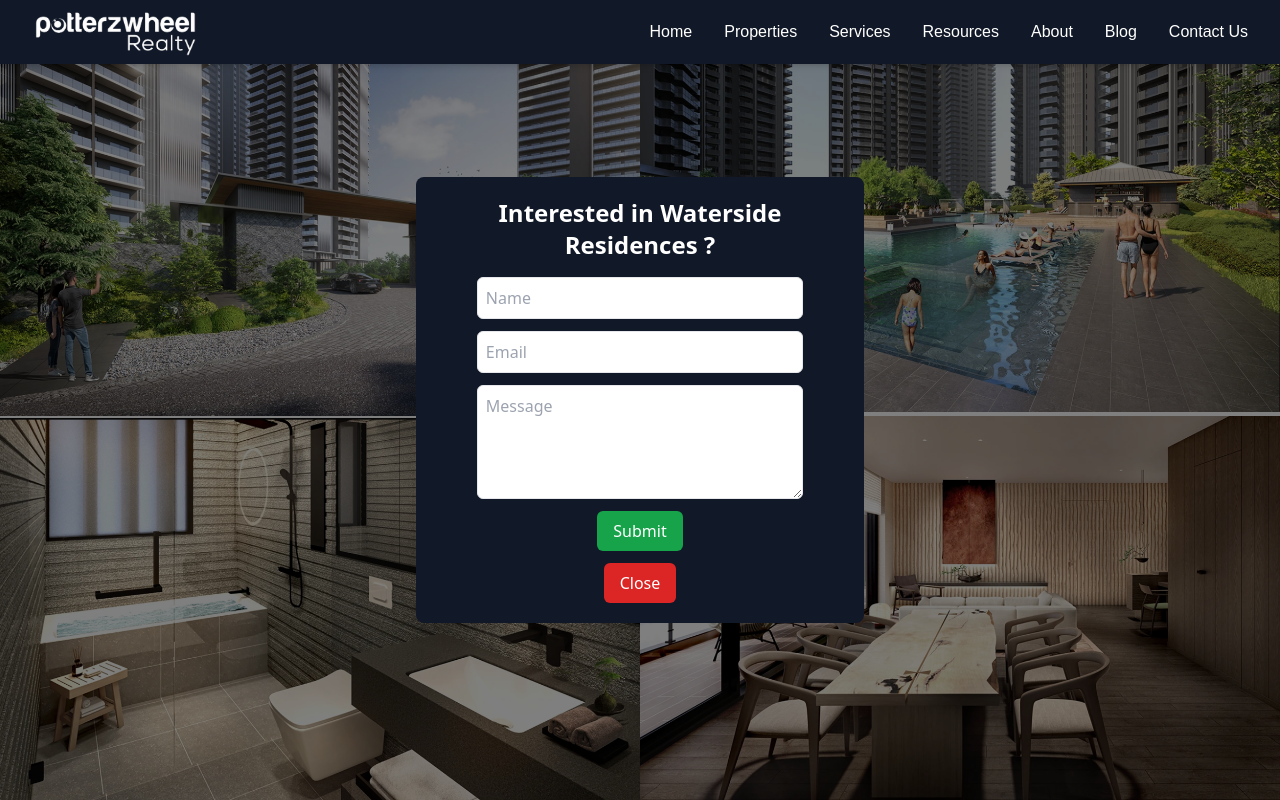
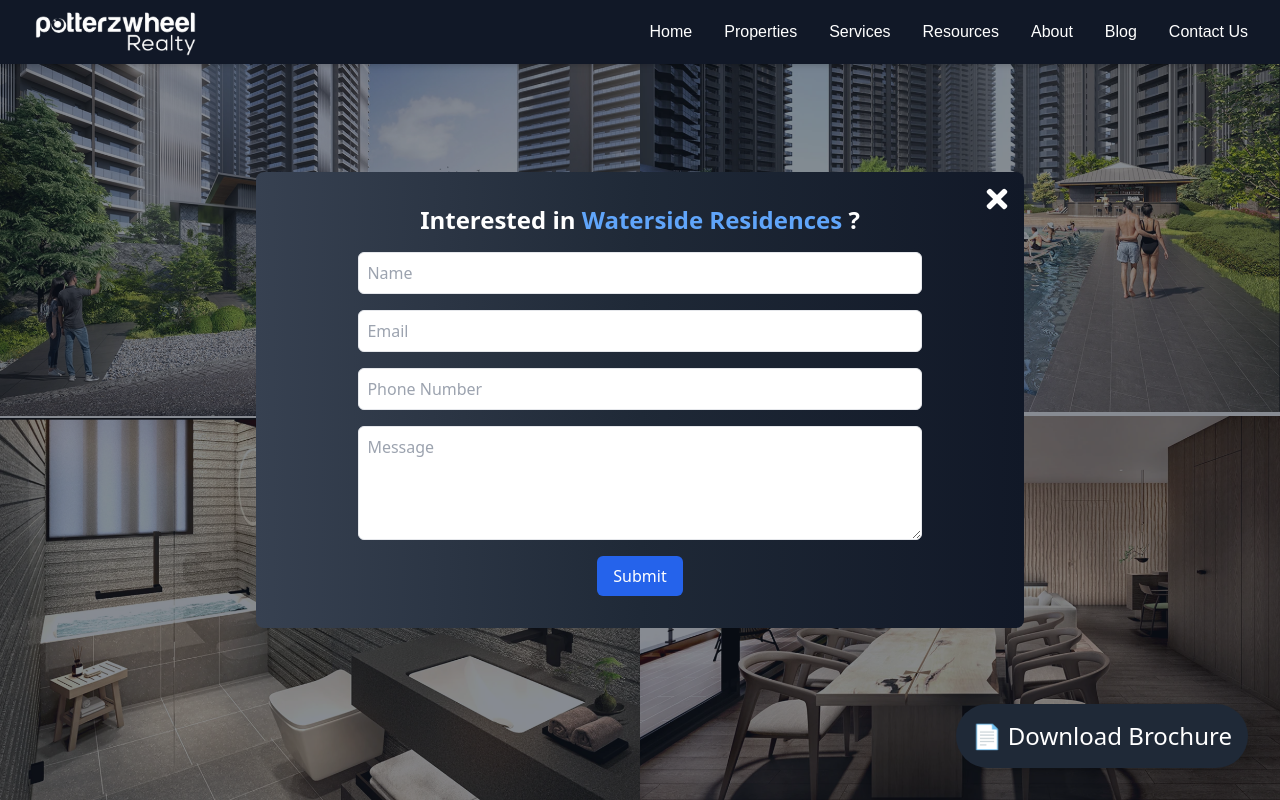
Before and after one commit to gaurank11/potterzwheel, a React (Vite) app: page /Krisumi in a window 1280 px wide. Shown: the top 800 px of the page. Built offline with nearby package versions, Linux system fonts and the light colour scheme.

Commit message:
final commit

```diff
--- a/src/components/Properties_Details.jsx
+++ b/src/components/Properties_Details.jsx
@@ -1,23 +1,48 @@
-import React, { useState } from 'react';
-import { FaFacebook, FaInstagramSquare, FaLinkedin } from 'react-icons/fa'; // Importing social media icons from react-icons
+import React, { useState, useEffect } from 'react';
+import { FaFacebook, FaInstagramSquare, FaLinkedin, FaTimes } from 'react-icons/fa';
+import emailjs from "emailjs-com";
+ // Importing social media icons from react-icons
 
  const PropertyDetails = ({
   images,
   description,
-  price,
   mapImage,
   mapUrl,
   details,
-  onFormSubmit,
   amenities,
   location,
   locationDescription,
   handleOpenInMap,
+  pdfUrl,
 }) => {
-  const [showPopup, setShowPopup] = useState(true);
+  const [showPopup, setShowPopup] = useState(false);
+  const [showSchedulePopup, setShowSchedulePopup] = useState(false);
+
+  useEffect(() => {
+    // Show popup after 30 seconds
+    const timeoutId = setTimeout(() => {
+      setShowPopup(true);
+    }, 3000); // 3 seconds
+
+    // Clean up the timeout when the component is unmounted or when popup is closed
+    return () => clearTimeout(timeoutId);
+  }, []);
 
   const closePopup = () => {
     setShowPopup(false);
+  };
+
+  const openPopup = () => {
+    setShowPopup(true);
+  };
+
+
+  const close2Popup = () => {
+    setShowSchedulePopup(false);
+  };
+
+  const open2Popup = () => {
+    setShowSchedulePopup(true);
   };
 
   const shareOnPlatform = (platform) => {
@@ -41,43 +66,228 @@ const PropertyDetails = ({
     window.open(shareUrl, '_blank');
   };
 
+  const [formData, setFormData] = useState({
+    name: "",
+    email: "",
+    phone: "",
+    message: "",
+    date: "",
+    time: "",
+  });
+
+  const onFormSubmit = (e) => {
+    e.preventDefault();
+
+    const serviceID = "service_j3bcnsv";
+    const templateID = "template_1ehcvh7";
+    const userID = "LhmPcW1aSL4Bb2D5V";
+
+    const templateParams = {
+      name: formData.name,
+      email: formData.email,
+      phone: formData.phone,
+      message: formData.message,
+      property: details,
+      date: formData.date,
+      time: formData.time,
+    };
+
+    emailjs
+      .send(serviceID, templateID, templateParams, userID)
+      .then((response) => {
+        alert("Message sent successfully!");
+        setFormData({ name: "", email: "", phone: "", message: "" });
+      })
+      .catch((error) => {
+        alert("Failed to send the message. Please try again.");
+        console.error(error);
+      });
+  };
+
+  const onForm2Submit = (e) => {
+    e.preventDefault();
+
+    const serviceID = "service_j3bcnsv";
+    const templateID = "template_1ehcvh7";
+    const userID = "LhmPcW1aSL4Bb2D5V";
+
+    const template2Params = {
+      name: formData.name,
+      email: formData.email,
+      phone: formData.phone,
+      date: formData.date,
+      time: formData.time,
+    };
+
+    emailjs
+      .send(serviceID, templateID, template2Params, userID)
+      .then((response) => {
+        alert("Message sent successfully!");
+        setFormData({ name: "", email: "", phone: "", date: "", time: "" });
+      })
+      .catch((error) => {
+        alert("Failed to schedule showing. Please try again.");
+        console.error(error);
+      });
+  };
+
+  const handleInputChange = (e) => {
+    const { name, value } = e.target;
+    setFormData((prevData) => ({ ...prevData, [name]: value }));
+  };
+
   return (
     <div className="mt-15">
     {/* Popup Form */}
         {showPopup && (
-        <div className="fixed inset-0 bg-black bg-opacity-50 flex justify-center items-center">
-          <div className="bg-gray-900 p-5 rounded-lg w-full max-w-md text-center">
-            <h3 className="text-lg font-semibold text-white md:text-2xl">Interested in {details} ?</h3>
-            <form onSubmit={onFormSubmit} className="mt-4">
+  <div className="fixed inset-0 bg-gray-900 bg-opacity-50 flex justify-center items-center">
+    <div className="bg-gradient-to-r from-gray-700 via-gray-800 to-gray-900 p-8 rounded-lg w-full max-w-3xl text-center relative">
+      <h3 className="text-lg font-semibold text-white md:text-2xl">
+      Interested in <span className="text-blue-400">{details}</span> ?
+      </h3>
+      <form onSubmit={onFormSubmit} className="mt-4 space-y-4">
+        {/* Hidden Input for Property */}
         <input
           type="text"
+          value={details}
+          readOnly
+          className="hidden"
+          name="property"
+          id="property"
+        />
+
+        <input
+          type="text"
+          name="name"
+          id="name"
+          value={formData.name}
+          onChange={handleInputChange}
           placeholder="Name"
           required
           className="block w-4/5 mx-auto p-2 mb-3 border rounded-md"
         />
         <input
           type="email"
+          name="email"
+          id="email"
+          value={formData.email}
+          onChange={handleInputChange}
           placeholder="Email"
           required
           className="block w-4/5 mx-auto p-2 mb-3 border rounded-md"
         />
+
+        <input
+          type="tel"
+          name="phone"
+          id="phone"
+          value={formData.phone}
+          onChange={handleInputChange}
+          placeholder="Phone Number"
+          required
+          className="block w-4/5 mx-auto p-2 mb-3 border rounded-md"
+          autoComplete="tel"
+        />
         <textarea
+          name="message"
+          id="message"
+          value={formData.message}
+          onChange={handleInputChange}
           placeholder="Message"
           rows="4"
+          required
           className="block w-4/5 mx-auto p-2 mb-3 border rounded-md"
         ></textarea>
         <button
           type="submit"
-                className="px-4 py-2 bg-green-600 text-white rounded-md"
+          className="px-4 py-2 bg-blue-600 text-white rounded-md"
         >
           Submit
         </button>
       </form>
+
+      {/* Cross button to close the popup */}
       <button
         onClick={closePopup}
-              className="mt-3 px-4 py-2 bg-red-600 text-white rounded-md"
+        className="absolute top-3 right-3 text-white text-3xl"
       >
-              Close
+        <FaTimes />
+      </button>
+    </div>
+  </div>
+)}
+
+{showSchedulePopup && (
+        <div className="fixed inset-0 bg-black bg-opacity-50 flex justify-center items-center">
+          <div className="bg-red-900 p-8 rounded-lg w-full max-w-lg text-center relative">
+            <h3 className="text-lg font-semibold text-white md:text-2xl mb-4">
+              Schedule a Showing for <span className="text-yellow-400">{details}</span>
+            </h3>
+            <form onSubmit={onForm2Submit} className="space-y-4">
+              <input
+                type="text"
+                name="name"
+                id="name"
+                value={formData.name}
+                onChange={handleInputChange}
+                placeholder="Your Name"
+                required
+                className="block w-4/5 mx-auto p-3 mb-4 border rounded-md focus:outline-none focus:ring-2 focus:ring-yellow-400"
+              />
+              <input
+                type="email"
+                name="email"
+                id="email"
+                value={formData.email}
+                onChange={handleInputChange}
+                placeholder="Your Email"
+                required
+                className="block w-4/5 mx-auto p-3 mb-4 border rounded-md focus:outline-none focus:ring-2 focus:ring-yellow-400"
+              />
+              <input
+                type="tel"
+                name="phone"
+                id="phone"
+                value={formData.phone}
+                onChange={handleInputChange}
+                placeholder="Your Phone Number"
+                required
+                className="block w-4/5 mx-auto p-3 mb-4 border rounded-md focus:outline-none focus:ring-2 focus:ring-yellow-400"
+                autoComplete="tel"
+              />
+              <input
+                type="date"
+                name="date"
+                id="date"
+                value={formData.date}
+                onChange={handleInputChange}
+                required
+                className="block w-4/5 mx-auto p-3 mb-4 border rounded-md focus:outline-none focus:ring-2 focus:ring-yellow-400"
+              />
+
+              <input
+                type="time"
+                name="time"
+                id="time"
+                value={formData.time}
+                onChange={handleInputChange}
+                required
+                className="block w-4/5 mx-auto p-3 mb-4 border rounded-md focus:outline-none focus:ring-2 focus:ring-yellow-400"
+              />
+              <button
+                type="submit"
+                className="px-6 py-3 bg-yellow-600 text-white rounded-md hover:bg-yellow-700 transition"
+              >
+                Schedule Showing
+              </button>
+            </form>
+
+            {/* Close Button */}
+            <button
+              onClick={close2Popup}
+              className="absolute top-4 right-4 text-white text-3xl"
+            >
+              <FaTimes />
             </button>
           </div>
         </div>
@@ -157,10 +367,14 @@ const PropertyDetails = ({
 <div className=" flex flex-col  ">
  <div className="flex flex-col gap-4 md:mt-20 md:mx-16 md:text-2xl">
 
-            <button className="px-6 py-3 bg-gray-900 border-2  text-white font-semibold  hover:bg-white transition hover:text-black hover:border-black">
+            <button
+            onClick={openPopup}
+            className="px-6 py-3 bg-gray-900 border-2  text-white font-semibold  hover:bg-white transition hover:text-black hover:border-black">
               Request Details
             </button>
-            <button className="px-6 py-3 bg-gray-900 border-2  text-white font-semibold  hover:bg-white transition hover:text-black hover:border-black">
+            <button
+              onClick={open2Popup}
+            className="px-6 py-3 bg-gray-900 border-2  text-white font-semibold  hover:bg-white transition hover:text-black hover:border-black">
               Schedule a Showing
             </button>
             <button className="px-6 py-3 bg-gray-900 border-2  text-white font-semibold  hover:bg-white transition hover:text-black hover:border-black">
@@ -260,10 +474,15 @@ const PropertyDetails = ({
             readOnly
             className="hidden"
             name="property"
+            id="property"
           />
 
           <input
             type="text"
+            name="name"
+            id="name"
+            value={formData.name}
+            onChange={handleInputChange}
             placeholder="Name"
             required
             className="block w-full md:w-4/5 mx-auto p-3 text-gray-800 rounded-md border focus:outline-none focus:ring-2 focus:ring-blue-400"
@@ -271,6 +490,10 @@ const PropertyDetails = ({
           />
           <input
             type="email"
+            name="email"
+            id="email"
+            value={formData.email}
+            onChange={handleInputChange}
             placeholder="Email"
             required
             className="block w-full md:w-4/5 mx-auto p-3 text-gray-800 rounded-md border focus:outline-none focus:ring-2 focus:ring-blue-400"
@@ -278,21 +501,23 @@ const PropertyDetails = ({
           />
           <input
             type="tel"
+            name="phone"
+            id="phone"
+            value={formData.phone}
+            onChange={handleInputChange}
             placeholder="Phone Number"
             required
             className="block w-full md:w-4/5 mx-auto p-3 text-gray-800 rounded-md border focus:outline-none focus:ring-2 focus:ring-blue-400"
             autoComplete="tel"
           />
-      <input
-       type="text"
-       value={details}
-       readOnly
-       name="property"
-       className = "block w-full md:w-4/5 mx-auto p-3 text-gray-800 rounded-md border focus:outline-none focus:ring-2 focus:ring-blue-400"
-     />
           <textarea
+            name="message"
+            id="message"
+            value={formData.message}
+            onChange={handleInputChange}
             placeholder="Message"
             rows="4"
+            required
             className="block w-full md:w-4/5 mx-auto p-3 text-gray-800 rounded-md border focus:outline-none focus:ring-2 focus:ring-blue-400"
             autoComplete="on"
           ></textarea>
@@ -307,6 +532,16 @@ const PropertyDetails = ({
     </div>
 
 
+    {/* Floating Download Brochure Button (Chat-like Icon) */}
+    {pdfUrl && (
+        <a href={pdfUrl} target="_blank" rel="noopener noreferrer">
+          <div className="fixed bottom-8 right-8 bg-gray-800 text-white rounded-full p-4 shadow-lg hover:bg-gray-900 transition duration-200">
+            <span className="text-md md:text-2xl">📄   Download Brochure</span> {/* You can use an icon here */}
+          </div>
+        </a>
+      )}
+
+
     </div>
   );
 };
--- a/src/pages/Krisumi.jsx
+++ b/src/pages/Krisumi.jsx
@@ -11,6 +11,8 @@ const Krisumi = () => {
     '/Krisumi6.png',
   ];
 
+
+  const brochureUrl = "/Waterside-Residences-Brochure.pdf";
   const details = "Waterside Residences";
 
   const description = `
@@ -66,7 +68,7 @@ const Krisumi = () => {
       mapUrl={mapUrl}
       onFormSubmit={handleFormSubmit}
       amenities={amenities}
-
+      pdfUrl ={brochureUrl}
       location = {location}
       handleOpenInMap={handleOpenInMap}
       details = {details}
--- a/src/pages/Mvn.jsx
+++ b/src/pages/Mvn.jsx
@@ -10,6 +10,7 @@ const Mvn = () => {
     '/mvn/m3.jpg',
     '/mvn/m6.png',
   ];
+  const brochureUrl = "/mvn/mvn_mall_brochure.pdf";
 
   const details = "MVN MALL";
 
@@ -63,7 +64,7 @@ There are dedicated floors thoughtfully curated to focus on a specific category,
       mapUrl={mapUrl}
       onFormSubmit={handleFormSubmit}
       amenities={amenities}
-
+      pdfUrl ={brochureUrl}
       location = {location}
       handleOpenInMap={handleOpenInMap}
       details = {details}
```
Also changed, not shown: 2 other files (tests, documents, lock files or other folders). Lines whose indentation alone changed are shown as unchanged.
